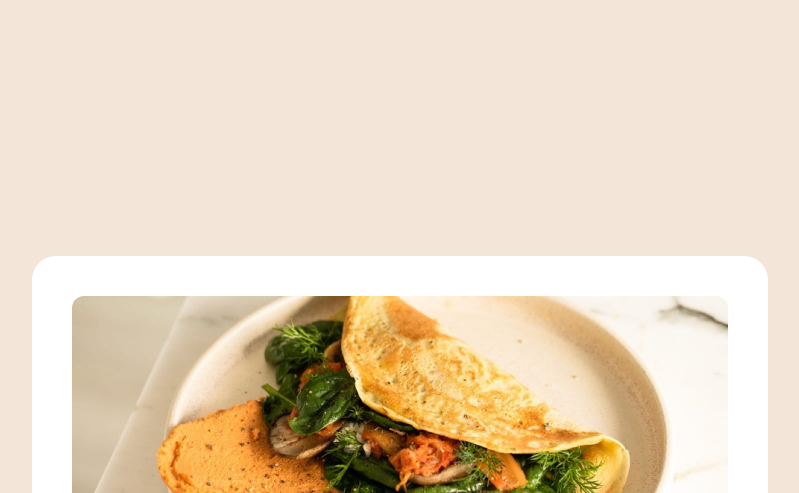
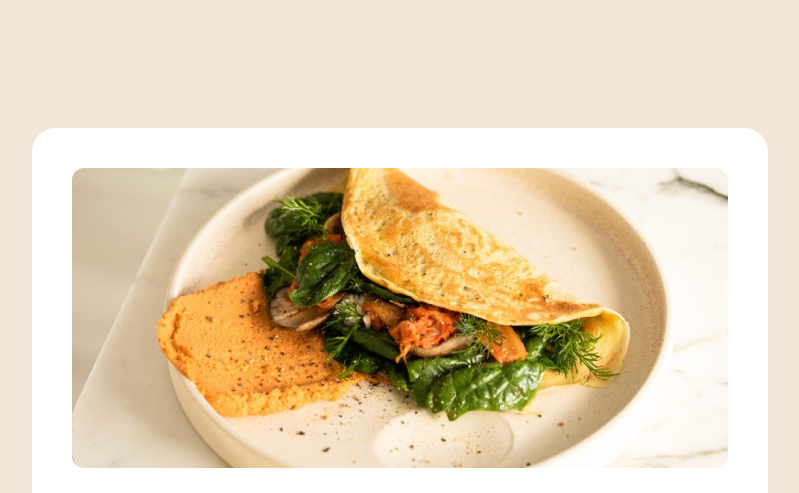
Before and after one commit to zmora2622/recipe-page, a website: page index.html in a window 1280 px wide. Shown: the top 493 px of the page, without its empty margins (240-1039 px from the left). Drawn offline with Linux system fonts and the light colour scheme.

Commit message:
modification of the whole project

```diff
--- a/sass/base/_base.scss
+++ b/sass/base/_base.scss
@@ -5,7 +5,7 @@ body {
  background-color: map-get($map: variables.$article-palette, $key: stone-100);
  display: flex;
  justify-content: center;
- padding: 128px 48px;
+ margin: 128px 48px;
 }
 
 .sr-only {
```
Also changed, not shown: css/style.css.
